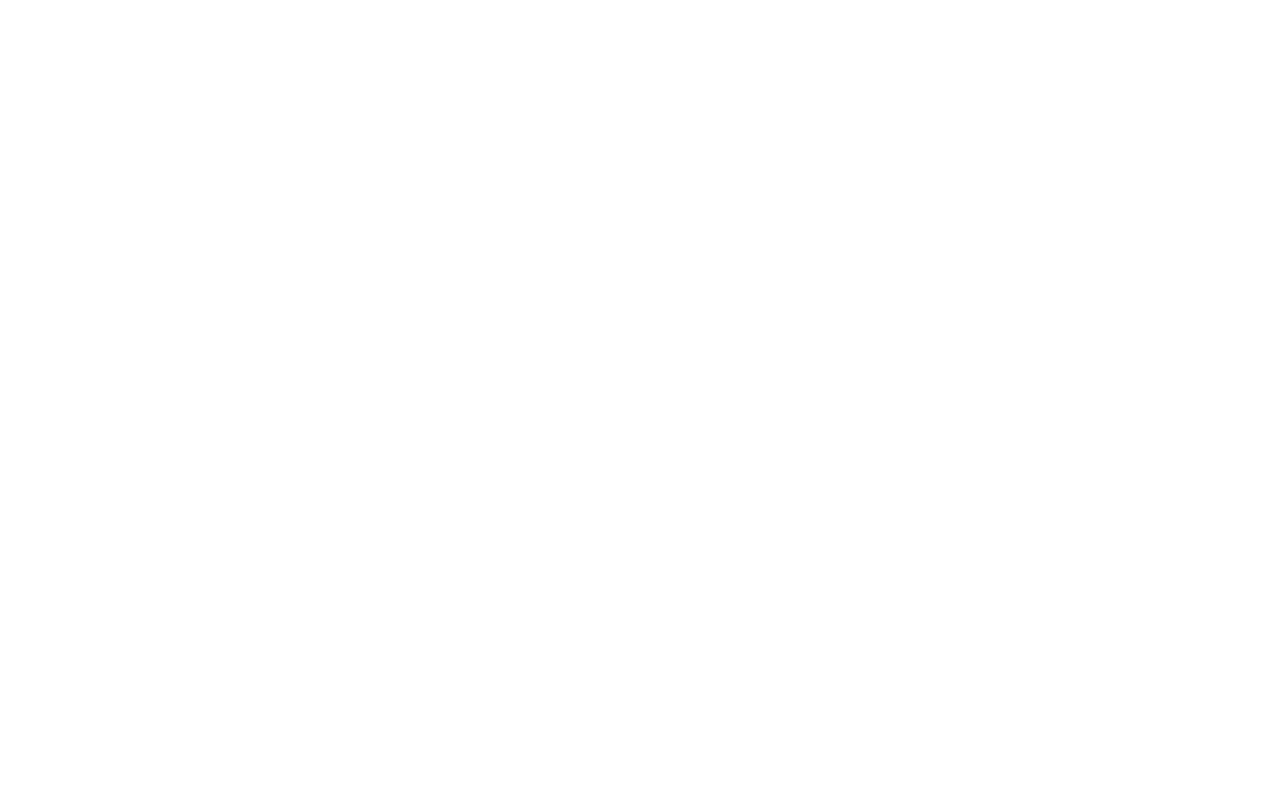
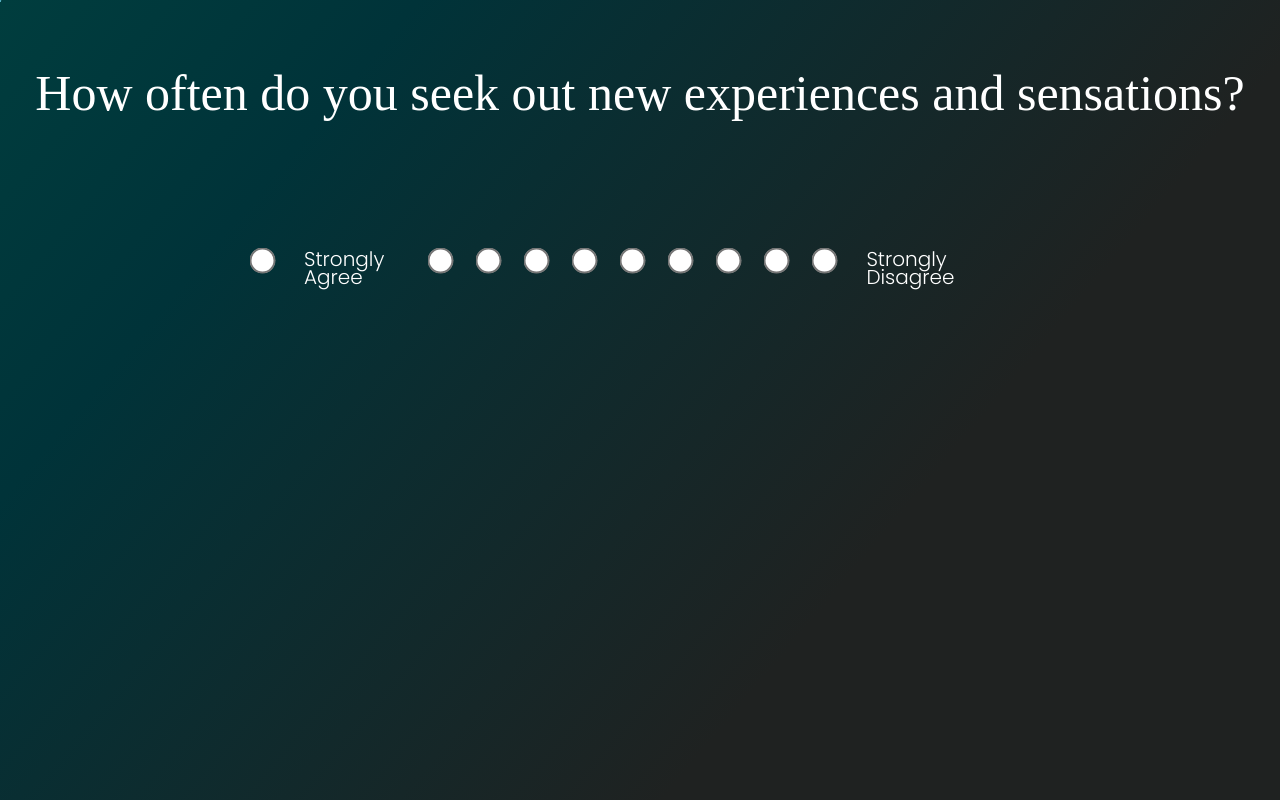
Before and after one commit to Niranjana123-art/CV-Frontend, a React (Create React App) app: page /personalityq in a window 1280 px wide. Before the commit this address had no page. Built offline with nearby package versions, Linux system fonts and the light colour scheme; a web font is replaced by a local one.

Commit message:
questionspage almost done

```diff
--- a/package.json
+++ b/package.json
@@ -11,6 +11,7 @@
     "@testing-library/user-event": "^13.5.0",
     "axios": "^1.4.0",
     "react": "^18.2.0",
+    "react-bootstrap": "^2.7.4",
     "react-dom": "^18.2.0",
     "react-helmet": "^6.1.0",
     "react-hot-toast": "^2.4.1",
--- a/src/App.js
+++ b/src/App.js
@@ -14,6 +14,7 @@
 import GenderSelection from "./components/GenderSelection/GenderSelection";
 import PersonalityScore from "./pages/PersonalityScore/PersonalityScore";
 import PersonalitySuccess from "./components/PersonalitySuccess/PersonalitySuccess";
+import PersonalityQ from "./components/PersonalityQ/PersonalityQ";
 
 
 function App() {
@@ -34,6 +35,7 @@
             <Route path="/Profile" element={<Profile />} />
             <Route path="/personality-score" element={<PersonalityScore />} />
             <Route path="/aptitude-score" element={<AptitudeScore />} />
+            <Route path="/personalityq" element={<PersonalityQ />} />
       </Routes>
       </BrowserRouter>
       </div>
--- /dev/null
+++ b/src/components/PersonalityQ/PersonalityQ.css
@@ -0,0 +1,42 @@
+.persolityq_container{
+    min-height: 100vh;
+    width: 100%;
+    background: linear-gradient(129.93deg, #55AEC0 0.09%, #003D3E 0.1%, #003339 21.43%, #1F2221 68.35%);
+}
+
+.questions_container {
+    display: flex;
+    flex-direction: column;
+    align-items: center;
+    margin-top: 2rem;
+  }
+
+  .radio_container {
+    display: flex;
+    justify-content: space-between;
+    align-items: center;
+    width: 60%;
+    margin-top: 8rem;
+
+  }
+
+  .radio_questions {
+    display: flex;
+    align-items: center;
+    color: white;
+  }
+
+  input[type="radio"] {
+    transform: scale(2);
+    margin-right: 35px;
+  }
+
+h3{
+    padding-top: 2rem;
+    font-family: 'Montserrat';
+font-style: normal;
+font-weight: 100;
+font-size: 50px;
+text-align: center;
+color: white;
+}
--- /dev/null
+++ b/src/components/PersonalityQ/PersonalityQ.js
@@ -0,0 +1,52 @@
+import React, { useState } from 'react';
+import './PersonalityQ.css';
+
+const PersonalityQ = () => {
+  const [answer, setAnswer] = useState(null);
+
+  const options = [
+    'Strongly Agree',
+    '',
+    '',
+    '',
+    '',
+    '',
+    '',
+    '',
+    '',
+    'Strongly Disagree'
+  ];
+
+  const handleSubmit = (event) => {
+    event.preventDefault();
+    alert(`Selected answer: ${answer}`);
+  };
+
+  return (
+    <form onSubmit={handleSubmit}>
+        <div className='persolityq_container'>
+
+                <div className='questions_container'>
+                    <h3>How often do you seek out new experiences and sensations?</h3>
+                    <div className='radio_container'>
+                    {options.map((option, index) => (
+                        <label className='radio_questions' key={index}>
+                        <input
+                            type="radio"
+                            name="answer"
+                            value={option}
+                            checked={answer === option}
+                            onChange={(event) => setAnswer(event.target.value)}
+                        />
+                        {option}
+                        </label>
+                    ))}
+                    </div>
+                </div>
+      </div>
+    </form>
+
+  );
+};
+
+export default PersonalityQ;
--- a/src/pages/DetailAddTwo/DetailAddTwo.css
+++ b/src/pages/DetailAddTwo/DetailAddTwo.css
@@ -64,6 +64,7 @@
     border-radius: 5px;
     border: 1px none #ccc;
     background-color: rgba(124, 124, 124, 0.75);
+
 }
 .text_detail2 input{
     margin-left: 3rem;
@@ -71,26 +72,34 @@
 .email_detail2 input{
     margin-left: 3.4rem;
 }
-.resume_detail{
-    margin-top: 3rem;
-}
+.upload-btn-wrapper {
+    display: flex;
+    justify-content: center;
+    align-items: center;
+    flex-direction: column;
+    overflow: hidden;
+    margin-top: 2rem;
 
-.UploadResume_heading{
-    width: 27rem;
-    height: 2rem;
-    background: #202322;
-    border-radius: 10px;
-    color: white;
-    text-align: center;
-}
-.UploadResume_content{
-    display: flex;
-    flex-direction: column;
-    align-items: center;
-    row-gap: 1rem;
-    padding-top: 2rem;
-    padding-bottom: 2rem;
-}
+  }
+  .btn {
+
+    border: 2px solid gray;
+    color: gray;
+    background-color: white;
+    padding: 8px 20px;
+    border-radius: 8px;
+    font-size: 20px;
+    font-weight: bold;
+    width: 14rem;
+    height: 3rem;
+  }
+
+  .upload-btn-wrapper input[type=file] {
+
+    opacity: 0;
+  }
+
+
 form {
     display: flex;
     flex-direction: column;
@@ -115,5 +124,6 @@
     font-size: 20px;
     text-align: center;
     color: #FFFFFF;
-    margin-top: 3rem;
+    margin-top: 2rem;
+    border: none;
 }
--- a/src/pages/DetailAddTwo/DetailAddTwo.js
+++ b/src/pages/DetailAddTwo/DetailAddTwo.js
@@ -4,10 +4,12 @@
 import { useNavigate } from 'react-router-dom'
 import { toast } from "react-hot-toast";
 import axiosInstance from '../../auth/authHandler'
+import { Button } from "react-bootstrap";
 
 import {FaPhoneSquareAlt} from "react-icons/fa"
 import {FaEnvelope} from "react-icons/fa"
 import {FaLinkedin} from "react-icons/fa"
+
 
 const DetailAddTwo = () => {
   const navigate = useNavigate();
@@ -69,10 +71,12 @@
                                   <label><FaLinkedin size={30}  color='black' style={{marginRight: '10px'}}/>LinkedIn Profile:
                                   <input type='text' value={linkedIn} onChange={(e) => setLinkedIn(e.target.value)} />
                                   </label>
-                                <div className='resume_detail'>
-                                  <label>Resume:</label>
-                                  <input type='file' onChange={(e) => setResume(e.target.files[0])} />
+                                  <div className="upload-btn-wrapper">
+                                    <button className="btn">UPLOAD RESUME
+                                    <input type="file" name="myfile" onChange={(e) => setResume(e.target.files[0])} />
+                                    </button>
                                   </div>
+
                               </div>
                               <button className ='Button_Submit' type='Submit'> SUBMIT</button>
 
```
Also changed, not shown: 1 other file (tests, documents, lock files or other folders).
